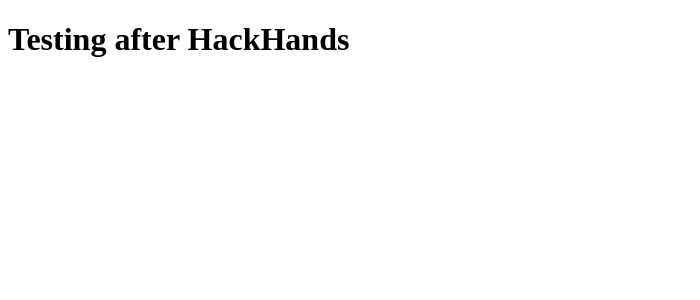
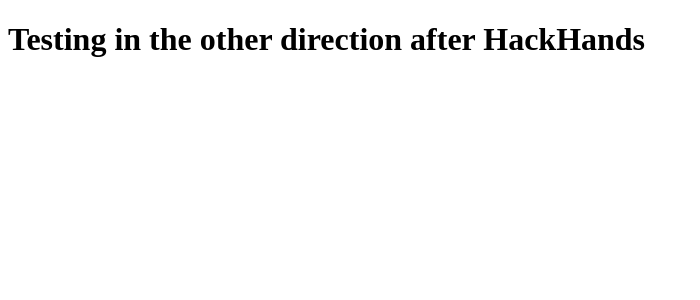
Before and after one commit to mrmikemcguire/12Apps-Intro, an Angular app: page / in a window 1280 px wide. Shown: the top 300 px of the page, without its empty margins (0-700 px from the left). Built offline with nearby package versions, Linux system fonts and the light colour scheme.

Commit message:
Going from PC to MacBook

```diff
--- a/src/app/app.component.ts
+++ b/src/app/app.component.ts
@@ -6,5 +6,5 @@
   styleUrls: ['./app.component.css']
 })
 export class AppComponent {
-  title = 'Testing after HackHands';
+  title = 'Testing in the other direction after HackHands';
 }
```
